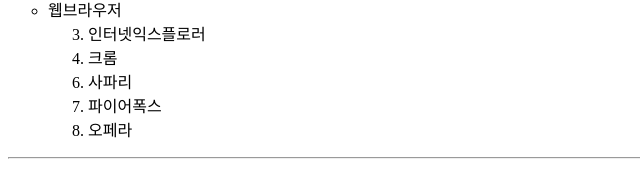
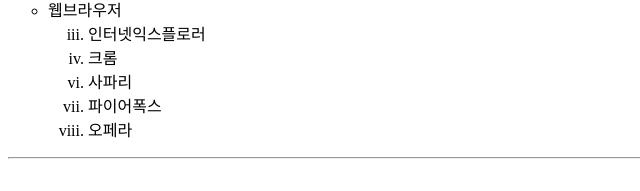
Before and after one commit to drkdhong/drkdhong.github.io, a plain HTML site: page 1/basicList.html in a window 1280 px wide. Shown: the part 170-361 px from the top of the page, 0-640 px from the left. Drawn offline with Linux system fonts and the light colour scheme.

Commit message:
Update basicList.html

```diff
--- a/1/basicList.html
+++ b/1/basicList.html
@@ -15,10 +15,10 @@
       </ol>
     </li>
     <li>웹브라우저
-      <ol start="3">
+      <ol  type="i" start="3">
       <li>인터넷익스플로러</li>
       <li>크롬</li>
-      <li value="6">사파리</li>
+      <li  value="6">사파리</li>
       <li>파이어폭스</li>
       <li>오페라</li>
       </ol>
```
